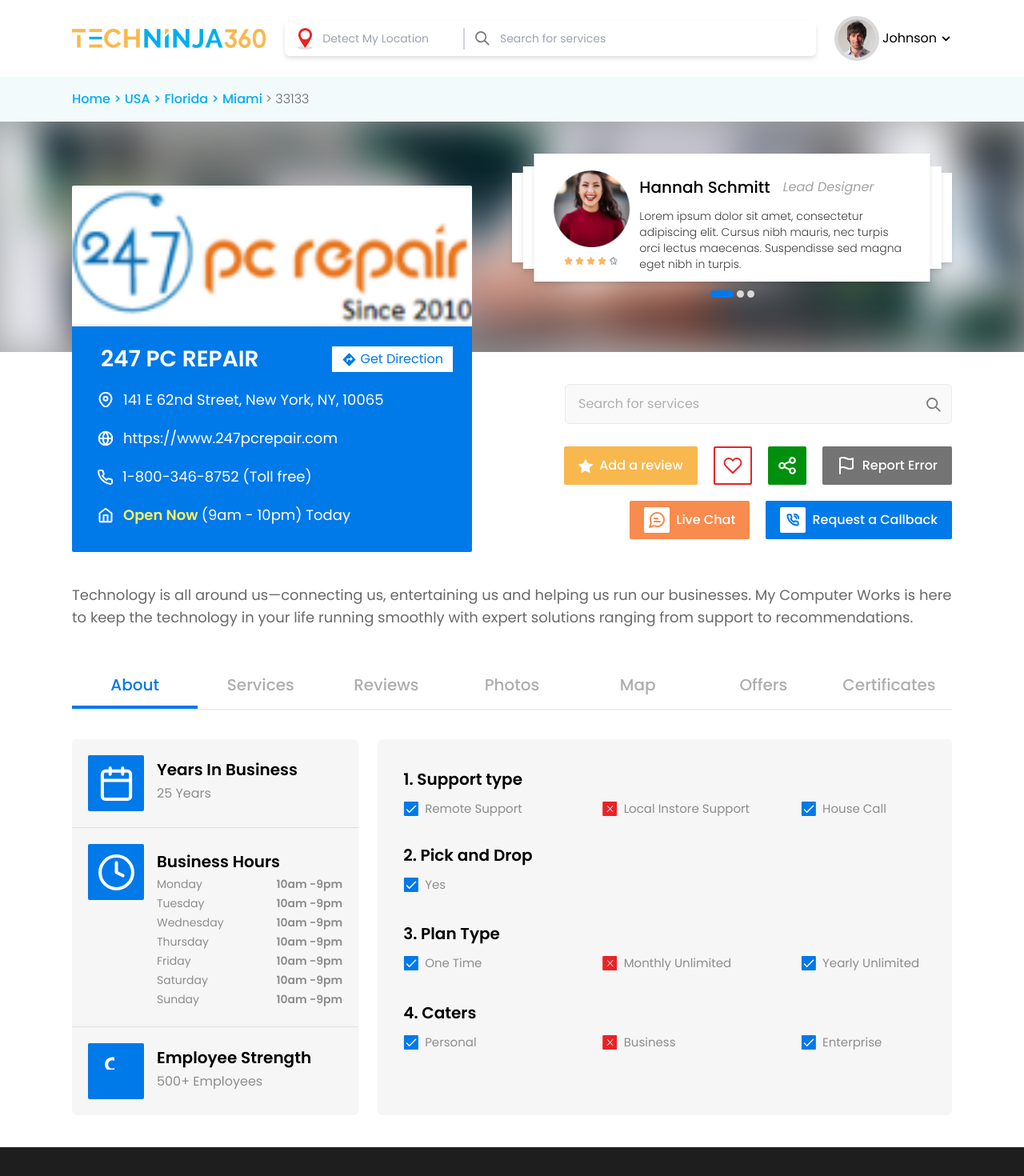
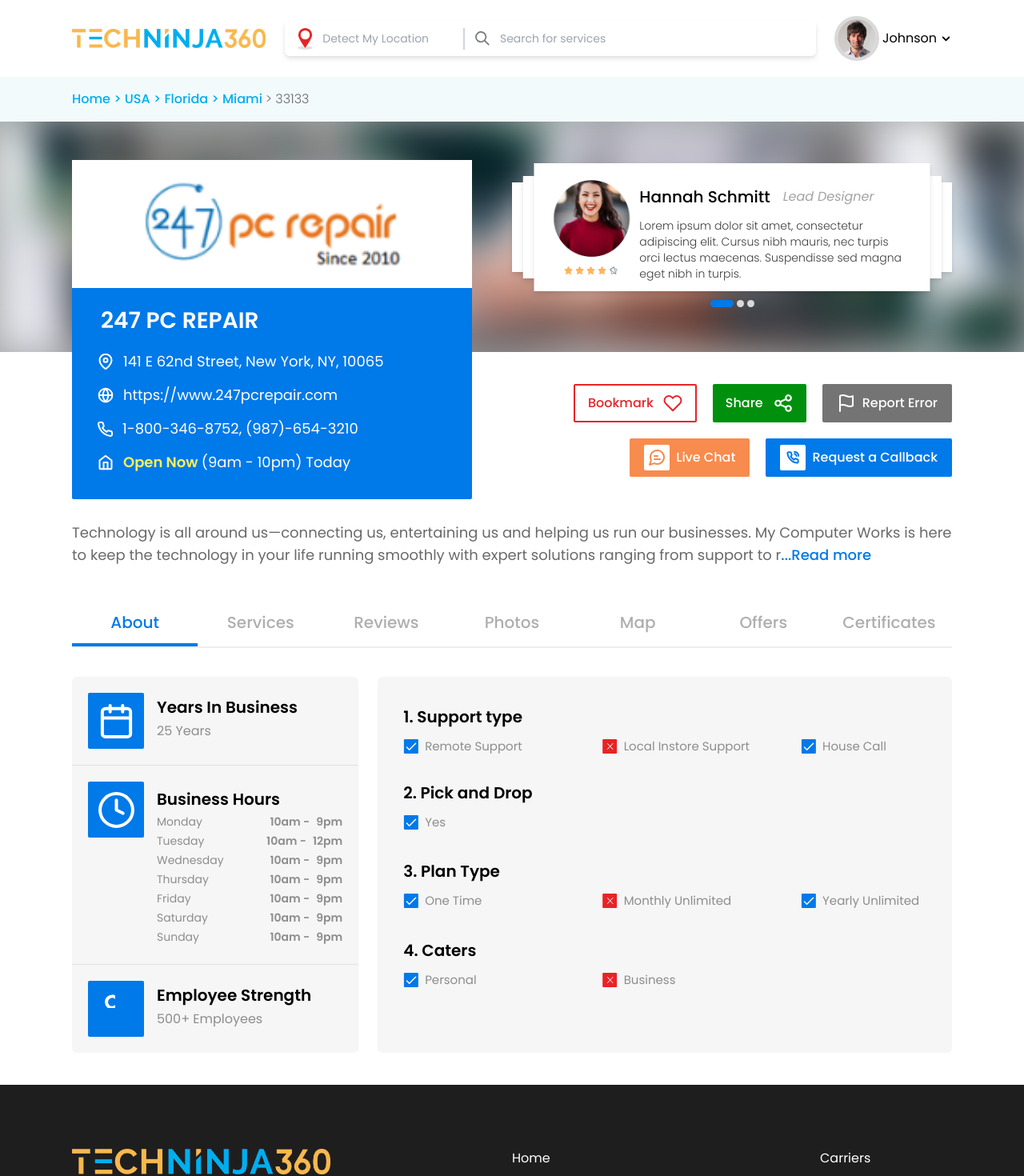
Before and after one commit to techninja360/techninja360-FE, a Next.js app: page /MerchantDetails in a window 1280 px wide. Shown: the top 1470 px of the page at 80% size. Built offline with nearby package versions, Linux system fonts and the light colour scheme.

Commit message:
updated changes

```diff
--- a/components/merchantDetails/TabAbout.jsx
+++ b/components/merchantDetails/TabAbout.jsx
@@ -7,7 +7,7 @@
 
 const bnHours = [
     {bnDays : 'Monday',bnStart:'10am',bnEnd:'9pm'},
-    {bnDays : 'Tuesday',bnStart:'10am',bnEnd:'9pm'},
+    {bnDays : 'Tuesday',bnStart:'10am',bnEnd:'12pm'},
     {bnDays : 'Wednesday',bnStart:'10am',bnEnd:'9pm'},
     {bnDays : 'Thursday',bnStart:'10am',bnEnd:'9pm'},
     {bnDays : 'Friday',bnStart:'10am',bnEnd:'9pm'},
@@ -43,7 +43,7 @@
                   return(
                     <div key={day.bnDays} className='flex justify-between w-full mb-1'>
                       <h3 className='font-normal text-sm text-[#8D8D8D]'>{day.bnDays}</h3>
-                      <div className='flex font-semibold text-sm text-[#8D8D8D]'>
+                      <div className='flex font-semibold gap-x-2 text-sm text-[#8D8D8D]'>
                         <h3>{day.bnStart} - </h3>
                         <h3> {day.bnEnd}</h3>
                       </div>
@@ -129,7 +129,7 @@
 
           <h1 className='text-xl font-semibold'>4. Caters</h1>
 
-          <div className='flex justify-between mt-3'>
+          <div className='flex justify-start mt-3'>
             <div className='flex items-center gap-x-2 min-w-[38%]'>
               <Checked/>
               <p className='font-normal text-[15px] text-[#8D8D8D]'>Personal</p>
@@ -138,10 +138,7 @@
               <Unchecked/>
               <p className='font-normal text-[15px] text-[#8D8D8D]'>Business</p>
             </div>
-            <div className='flex items-center gap-x-2 min-w-[38%]'>
-              <Checked/>
-              <p className='font-normal text-[15px] text-[#8D8D8D]'>Enterprise</p>
-            </div>
+
           </div>
 
         </div>
--- a/pages/MerchantDetails/index.jsx
+++ b/pages/MerchantDetails/index.jsx
@@ -1,4 +1,4 @@
-import React from 'react'
+import React, { useState } from 'react'
 import Footer from '../../components/Footer'
 import DetailsTabs from '../../components/merchantDetails/DetailsTabs'
 import LocationBreadcrum from '../../components/merchantDetails/LocationBreadcrum'
@@ -27,6 +27,8 @@
 const MerchantDetails = () => {
 
     const {active, setActive} = useMerchantDetailsContext()
+
+    const [readMore, setReadMore] = useState(false)
   return (
     <>
         {/* <MerchantLogIn/> */}
@@ -42,7 +44,7 @@
             <div className='absolute max-w-[1100px] w-full'>
                 <div className=' h-40 w-[550px] absolute right-0 top-10'>
 
-                    <div className='relative w-full h-full'>
+                    <div className='relative w-full h-full mt-3'>
                         <div className='absolute w-full h-[70%] bg-white drop-shadow-md top-[50%] left-[50%] -translate-y-1/2 -translate-x-1/2'></div>
                         <div className='absolute w-[95%] h-[80%] bg-white drop-shadow-md top-[50%] left-[50%] -translate-y-1/2 -translate-x-1/2'></div>
                         <div className='absolute w-[90%] h-[100%] bg-white drop-shadow-md top-[50%] left-[50%] -translate-y-1/2 -translate-x-1/2'>
@@ -80,30 +82,30 @@
         <div className='flex justify-center w-full'>
             <div className='relative max-w-[1100px] w-full flex justify-center flex-wrap mb-10'>
 
-                <div className='absolute left-0 -top-52 '>
-                    <div className='w-[500px] h-44'>
-                        <img src="./assets/images/home/reviewBusiness.png" alt="" className='object-cover h-full w-full rounded-t-sm' />
+                <div className='absolute left-0 -top-60 '>
+                    <div className='w-[500px] h-40 bg-white flex justify-center items-center'>
+                        <img src="./assets/images/home/reviewBusiness.png" alt="" className='object-cover h-[65%] w-[65%] rounded-t-sm' />
                     </div>
                     <div className='pt-5  bg-[#0079E9] text-white rounded-b-sm'>
                         <div className='flex w-full justify-between items-center pl-9 pr-6'>
-                            <h1 className='font-semibold text-[28px]'>247 PC REPAIR</h1>
-                            <div className='flex items-center py-1 px-3 gap-x-1 bg-white text-[#0079E9]'>
+                            <h1 className='font-semibold text-[28px]'>247 PC REPAIR </h1>
+                            {/* <div className='flex items-center py-1 px-3 gap-x-1 bg-white text-[#0079E9]'>
                                 <Direction/> <p className=''> Get Direction</p>
-                            </div>
+                            </div> */}
                         </div>
 
                         <div className='mt-4 pl-8 pb-8'>
-                            <div className='flex gap-x-3 mb-5 items-center'>
+                            <div className='flex gap-x-3 mb-[14px] items-center'>
                                 <MapPin/>
                                 <h3 className='text-lg font-normal'>141 E 62nd Street, New York, NY, 10065 </h3>
                             </div>
-                            <div className='flex gap-x-3 mb-5 items-center'>
+                            <div className='flex gap-x-3 mb-[14px] items-center'>
                                 <GlobeIcon/>
                                 <h3 className='text-lg font-normal'>https://www.247pcrepair.com </h3>
                             </div>
-                            <div className='flex gap-x-3 mb-5 items-center'>
+                            <div className='flex gap-x-3 mb-[14px] items-center'>
                                 <TollFreePhone/>
-                                <h3 className='text-lg font-normal'>1-800-346-8752  (Toll free) </h3>
+                                <h3 className='text-lg font-normal'>1-800-346-8752, (987)-654-3210 </h3>
                             </div>
                             <div className='flex gap-x-3 items-center'>
                                 <HomeIcon/>
@@ -119,21 +121,23 @@
                     <div className='flex mt-10'>
                         <div className='w-1/2'></div>
                         <div className='w-1/2'>
-                            <div className='relative flex justify-end'>
+                            {/* <div className='relative flex justify-end'>
                                 <input  className={`placeholder-[#B0B0B0] py-3 px-4 h-fit w-[88%] font-normal text-base bg-[#F9F9F9] border border-[#E9E9E9] rounded-md`} type="text" placeholder='Search for services' />
                                 <div className='absolute top-4 right-3'>
                                     <SearchIcon/>
                                 </div>
-                            </div>
-                            <div className='flex gap-x-5 justify-end mt-7'>
-                                <button className='flex items-center gap-x-2 px-[18px] h-12 bg-[#F8B84E]  rounded-sm'>
+                            </div> */}
+                            <div className='flex gap-x-5 justify-end'>
+                                {/* <button className='flex items-center gap-x-2 px-[18px] h-12 bg-[#F8B84E]  rounded-sm'>
                                     <Review/>
                                     <h5 className='font-medium text-base text-white'>Add a review</h5>
-                                </button>
-                                <button className='flex justify-center items-center h-12 w-12 border-2 border-[#E82327] rounded-sm'>
+                                </button> */}
+                                <button className='flex justify-center items-center px-4 gap-x-3 border-2 border-[#E82327] rounded-sm'>
+                                    <h5 className='font-medium text-base  text-[#E82327]'>Bookmark</h5>
                                     <Heart/>
                                 </button>
-                                <button className='flex justify-center items-center h-12 w-12 bg-[#00900E] rounded-sm'>
+                                <button className='flex justify-center items-center px-4 gap-x-3 bg-[#00900E] rounded-sm'>
+                                    <h5 className='font-medium text-base  text-white'>Share</h5>
                                     <Share/>
                                 </button>
                                 <button className='flex items-center gap-x-2 px-[18px] h-12 bg-[#747474]  rounded-sm'>
@@ -159,7 +163,7 @@
                     </div>
 
                     <div className='w-full mt-14'>
-                        <p className='font-normal text-lg text-[#696969]'>Technology is all around us—connecting us, entertaining us and helping us run our businesses. My Computer Works is here to keep the technology in your life running smoothly with expert solutions ranging from support to recommendations.</p>
+                        <p className='font-normal text-lg text-[#696969]'>{('Technology is all around us—connecting us, entertaining us and helping us run our businesses. My Computer Works is here to keep the technology in your life running smoothly with expert solutions ranging from support to recommendations.is all around us—connecting us, entertaining us and helping us run our businesses. My Computer Works is here to keep the technology in your life running smoothly with expert solutions ranging from support to recommendations.is all around us—connecting us, entertaining us and helping us run our businesses. My Computer Works is here to keep the technology in your life running smoothly with expert solutions ranging from support to recommendations.').slice(0,readMore? undefined : 220)}<span className='text-[#0079E9] font-medium cursor-pointer' onClick={()=>setReadMore(!readMore)}>{readMore ? ' Read less':'...Read more'}</span></p>
                     </div>
 
                     <div>
```
